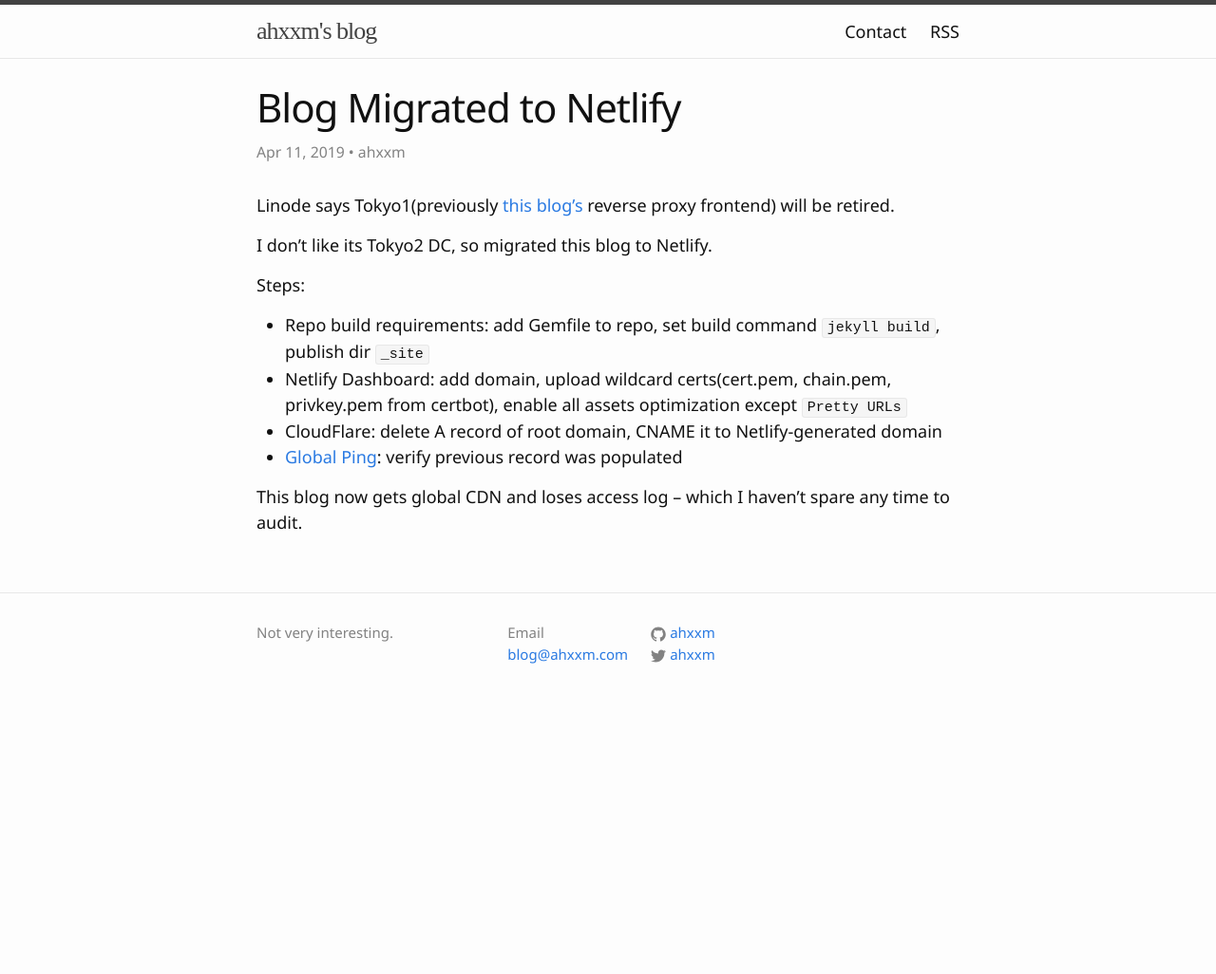
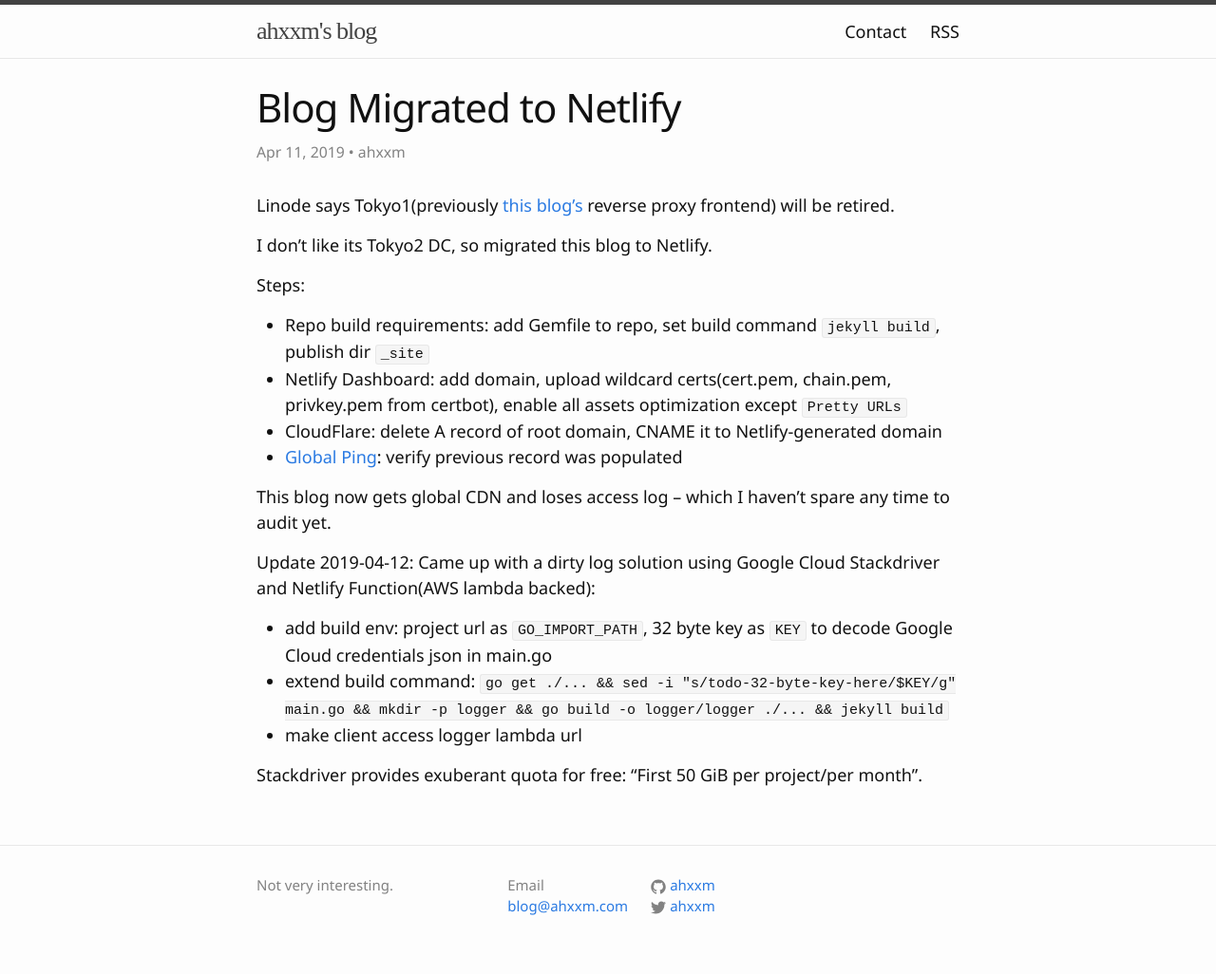
Before and after one commit to ahxxm/ahxxm.github.io, a Jekyll site: the page built from _posts/2019-04-11-migrate-to-netlify-en.md, in a window 1280 px wide. Shown: the whole page at 95% size. Built offline with Jekyll 4.4.1, drawn with Linux system fonts in a browser that asks for light colours; before the commit the page ends 900 px from its top, so only the background shows below that.

Commit message:
Log solution update (#20)
* log solution update

* spell fix

```diff
--- a/_posts/2019-04-11-migrate-to-netlify-en.md
+++ b/_posts/2019-04-11-migrate-to-netlify-en.md
@@ -18,4 +18,12 @@ Steps:
 - CloudFlare: delete A record of root domain, CNAME it to Netlify-generated domain
 - [Global Ping](http://ping.chinaz.com/): verify previous record was populated
 
-This blog now gets global CDN and loses access log -- which I haven't spare any time to audit.
+This blog now gets global CDN and loses access log -- which I haven't spare any time to audit yet.
+
+Update 2019-04-12: Came up with a dirty log solution using Google Cloud Stackdriver and Netlify Function(AWS lambda backed):
+
+- add build env: project url as `GO_IMPORT_PATH`, 32 byte key as `KEY` to decode Google Cloud credentials json in main.go
+- extend build command: `go get ./... && sed -i "s/todo-32-byte-key-here/$KEY/g" main.go && mkdir -p logger && go build -o logger/logger ./... && jekyll build`
+- make client access logger lambda url
+
+Stackdriver provides exuberant quota for free: "First 50 GiB per project/per month".
```
Also changed, not shown: 1 other file.
